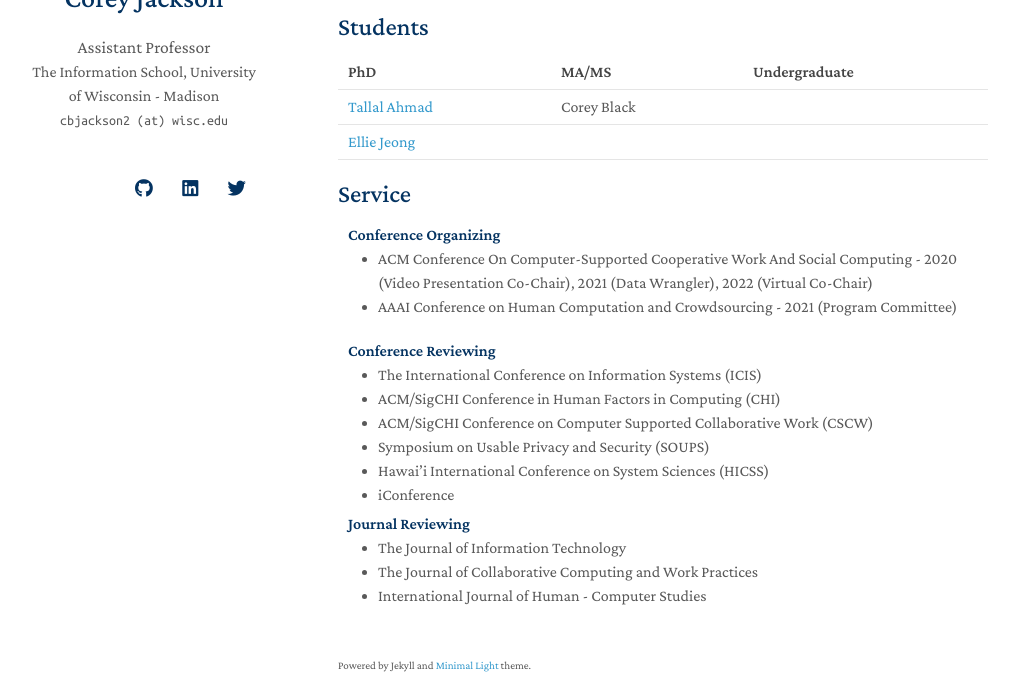
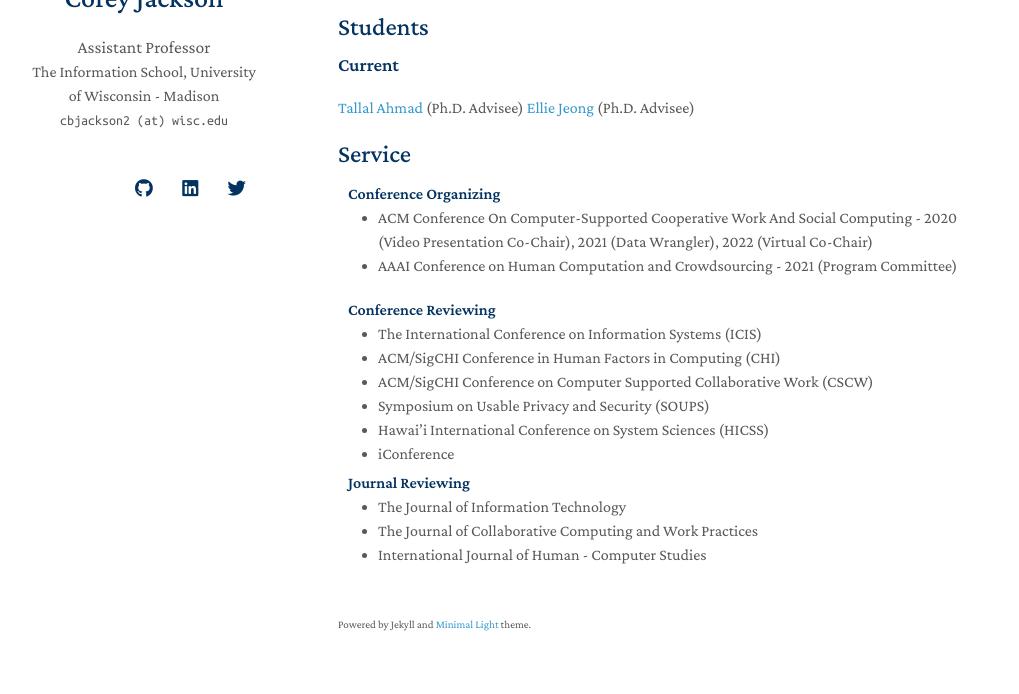
Before and after one commit to cjacks04/cjacks04.github.io, a Jekyll site: the page built from index.md, in a window 1280 px wide and 900 px high, scrolled down 1320 px, cut to the strip 206-900 px from the top of the window. Shown: the whole strip, without its empty margins (132-1151 px from the left). Built offline with Jekyll 4.4.1, drawn with Linux system fonts in a browser that asks for light colours; nearby versions of some CDN libraries; a style sheet for code colours, icons or effects is not loaded; our own code applies the rules of GitHub Pages for plain Markdown files.

Commit message:
Update index.md

```diff
--- a/index.md
+++ b/index.md
@@ -32,10 +32,9 @@ My area of research lies at the intersection of Computer Supported Collaborative
 
 ## Students
 
-| PhD                                                              | MA/MS       | Undergraduate |
-| ---------------------------------------------------------------- | ----------- | ------------- |
-| [Tallal Ahmad](https://sites.google.com/view/tallal-ahmad/home)  | Corey Black |               |
-| [Ellie Jeong](https://ejeong7.wixsite.com/elliejeong)            |             |               |
+### Current
+[Tallal Ahmad](https://sites.google.com/view/tallal-ahmad/home) (Ph.D. Advisee)
+[Ellie Jeong](https://ejeong7.wixsite.com/elliejeong) (Ph.D. Advisee)
 
 
 
```
